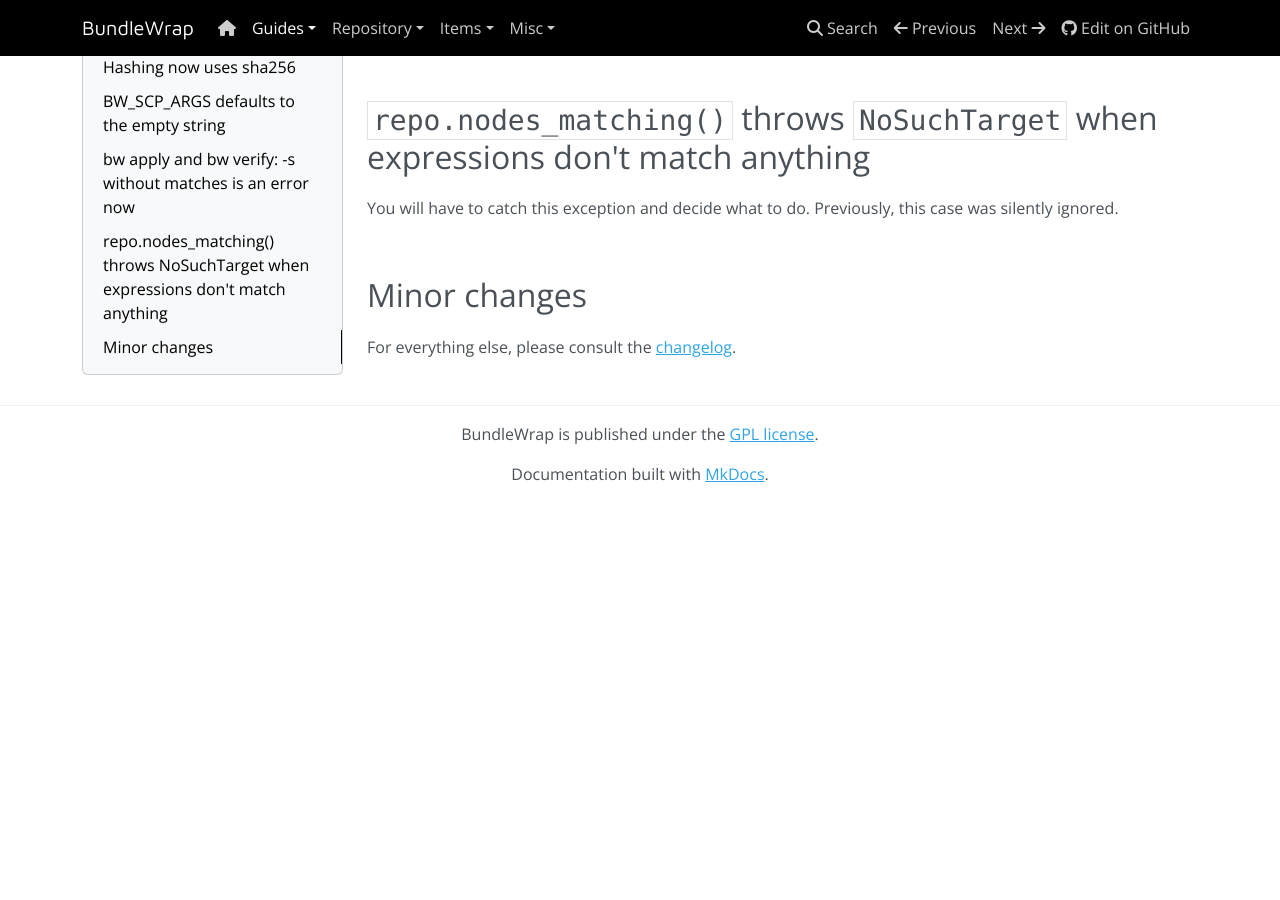
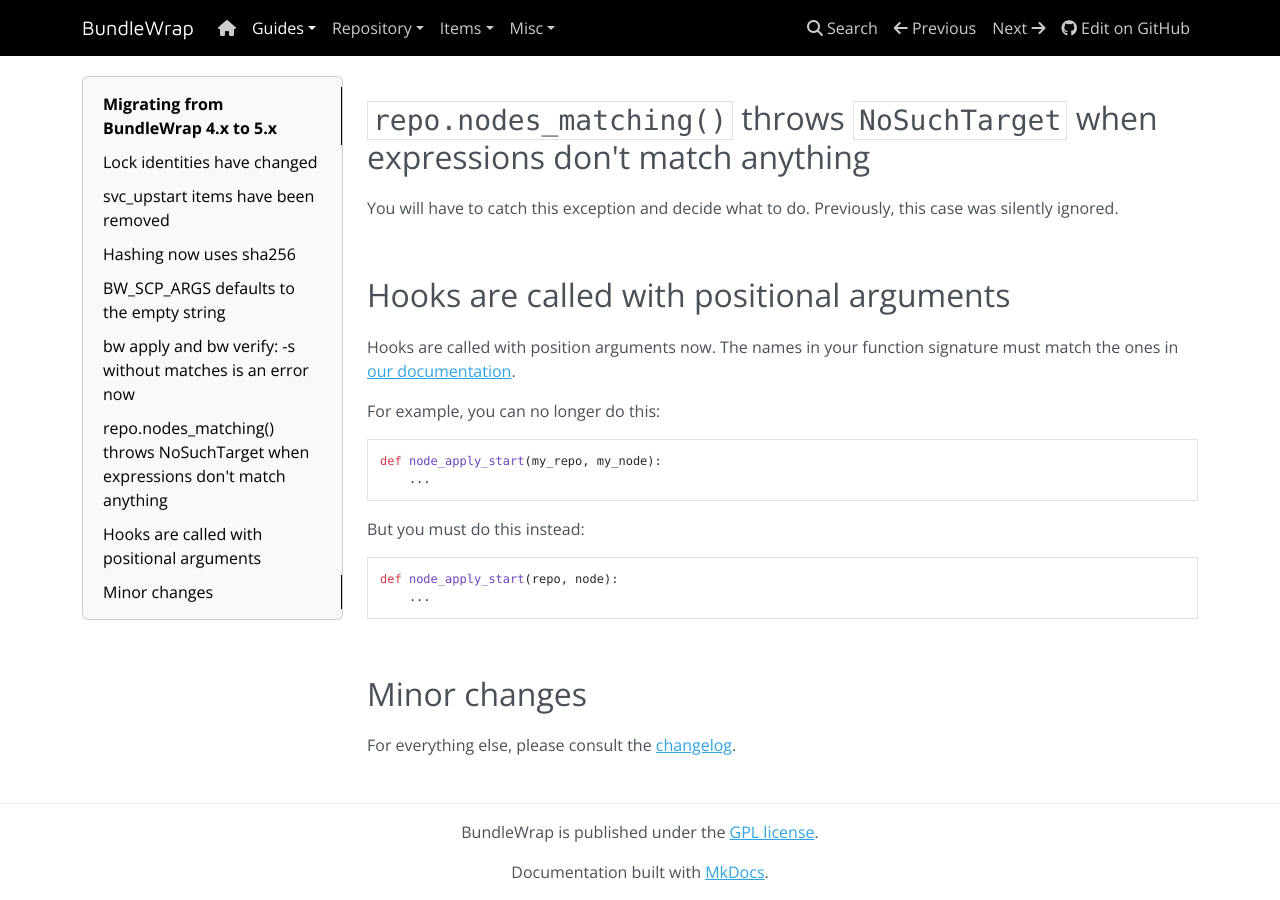
Before and after one commit to bundlewrap/bundlewrap, an MkDocs documentation site: the page built from docs/content/guide/migrate_45.md, in a window 1280 px wide and 900 px high, scrolled down 1386 px. Built offline with MkDocs 1.6.1, drawn with Linux system fonts in a browser that asks for light colours; nearby versions of some CDN libraries; before the commit the page ends 1888 px from its top, so only the background shows below that.

Commit message:
The changed "Running hooks" line is a breaking change as well

```diff
--- a/docs/content/guide/migrate_45.md
+++ b/docs/content/guide/migrate_45.md
@@ -54,6 +54,22 @@
 
 <br>
 
+## Hooks are called with positional arguments
+
+Hooks are called with position arguments now. The names in your function signature must match the ones in [our documentation](../repo/hooks.md).
+
+For example, you can no longer do this:
+
+    def node_apply_start(my_repo, my_node):
+        ...
+
+But you must do this instead:
+
+    def node_apply_start(repo, node):
+        ...
+
+<br>
+
 ## Minor changes
 
 For everything else, please consult the [changelog](https://github.com/bundlewrap/bundlewrap/blob/master/CHANGELOG.md#500).
```
Also changed, not shown: CHANGELOG.md.
